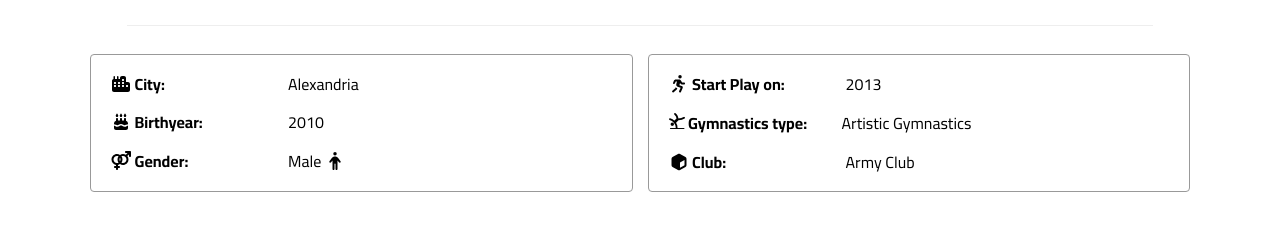
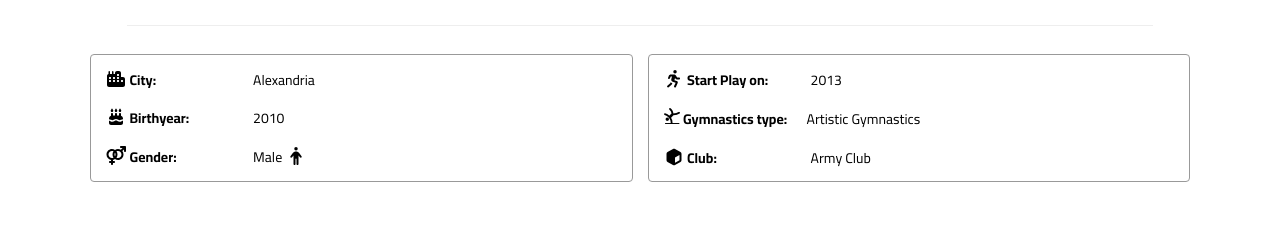
Before and after one commit to melkadi84/champs-news, a plain HTML site: page player-profile.html in a window 1280 px wide. Shown: the part 525-756 px from the top of the page. Drawn offline with Linux system fonts and the light colour scheme.

Commit message:
update profile css

```diff
--- a/css/p-profile.css
+++ b/css/p-profile.css
@@ -160,7 +160,7 @@ body {
 
 .player-details .p-details .info-box {
   border: 1px solid #999;
-  padding: 10px;
+  padding: 5px;
   border-radius: 4px;
   -webkit-border-radius: 4px;
   -moz-border-radius: 4px;
@@ -181,9 +181,14 @@ body {
 }
 
 .player-details .p-details .info-box .info .title {
-  width: 150px;
+  width: 120px;
   display: inline-block;
   font-weight: bold;
+  font-size: 14px;
+}
+
+.player-details .p-details .info-box .info span {
+  font-size: 14px;
 }
 
 .player-details .p-details .info-box .info .title::after {
```
